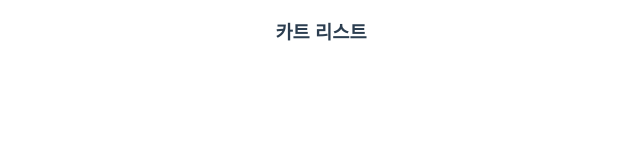
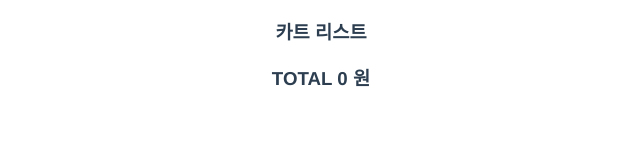
Before and after one commit to mandaringit/handy-shoppingcart, a Vue app: page / in a window 1280 px wide. Shown: the part 141-294 px from the top of the page, without its empty margins (319-960 px from the left). Built offline with nearby package versions, Linux system fonts and the light colour scheme.

Commit message:
add totalPrice

```diff
--- a/src/components/CartList.vue
+++ b/src/components/CartList.vue
@@ -2,6 +2,7 @@
 	<div>
 		<h3>카트 리스트</h3>
 		<CartItem v-for="item of globalCarts" :key="item.id" :item="item" />
+		<h3>TOTAL {{ totalPrice }} 원</h3>
 	</div>
 </template>
 
@@ -16,6 +17,13 @@ export default {
 		globalCarts() {
 			return this.$store.getters.globalCarts;
 		},
+		totalPrice() {
+			const total = this.globalCarts.reduce(
+				(acc, item) => (acc += item.price * item.count),
+				0
+			);
+			return total;
+		},
 	},
 };
 </script>
```
